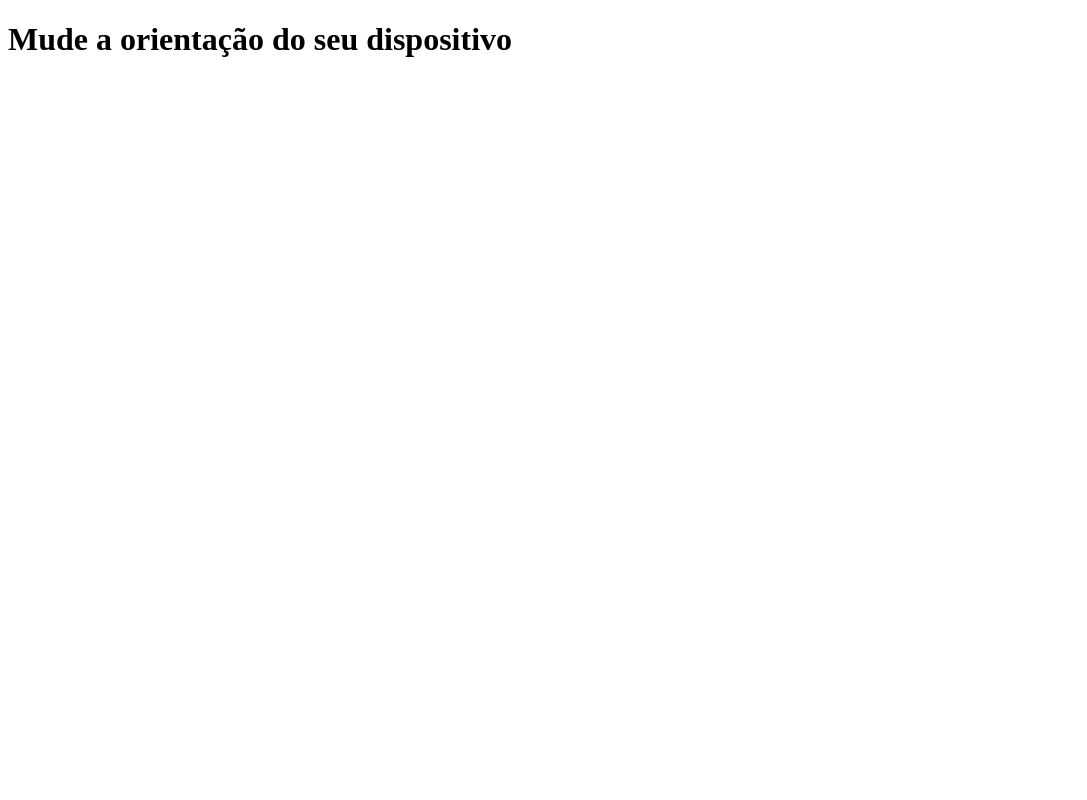
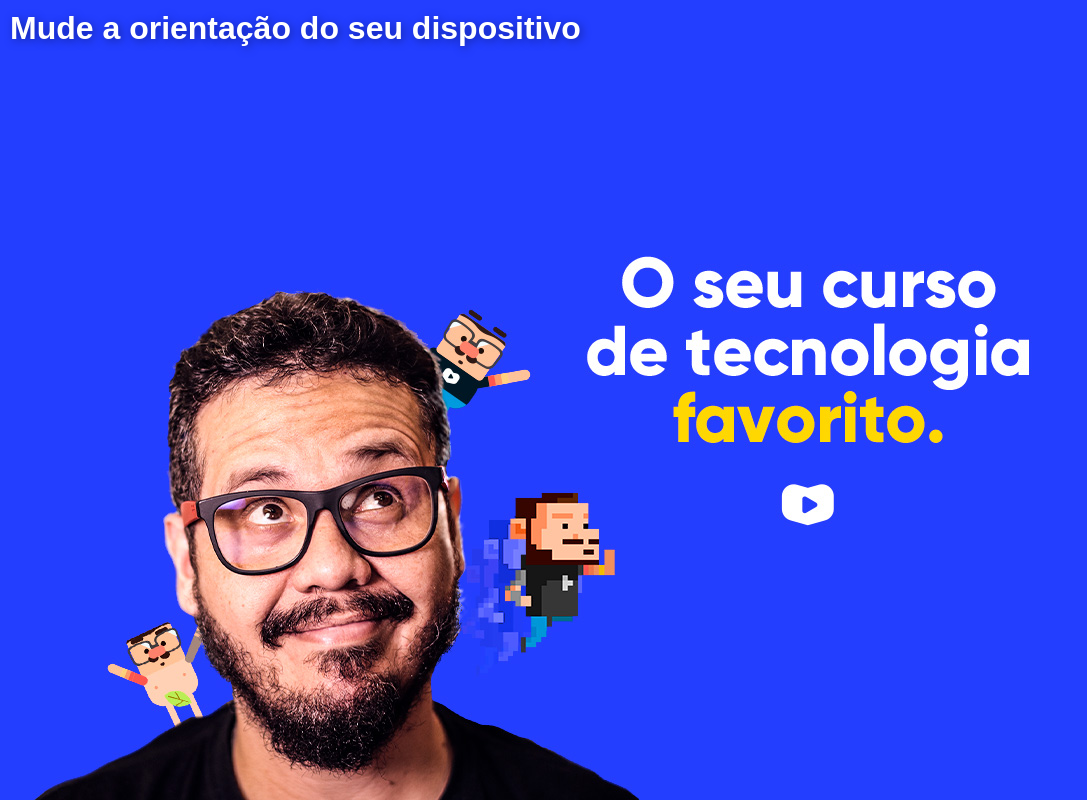
Before and after one commit to Andonizete/html-css, a plain HTML site: page Excercícios/ex026/mq002/index.html in a window 1280 px wide. Shown: the whole page, without its empty margins (0-1087 px from the left). Drawn offline with Linux system fonts and the light colour scheme.

Commit message:
atualizado

```diff
--- a/Excercícios/ex026/mq002/estilos/paisagem.css
+++ b/Excercícios/ex026/mq002/estilos/paisagem.css
@@ -1,3 +1,7 @@
 @charset "UTF-8";
 
 /*Paisagem*/
+body{
+    background-image: url(../imagem/cev-landscape.jpg);
+    background-position: left bottom; /*Grudar imagem a esqueda e em baixo da tela*/
+}
--- a/Excercícios/ex026/mq002/estilos/retrato.css
+++ b/Excercícios/ex026/mq002/estilos/retrato.css
@@ -1,3 +1,8 @@
 @charset "UTF-8";
 
 /*Retrato*/
+
+body{
+    background-image: url(../imagem/cev-portrait.jpg);
+    background-position: center bottom;
+}
--- a/Excercícios/ex026/mq002/estilos/style.css
+++ b/Excercícios/ex026/mq002/estilos/style.css
@@ -1,3 +1,22 @@
-@charset "UTF8";
+@charset "UTF-8";
 
-/*Geral*/
+/*Geral para todas as mídias*/
+*{
+    margin: 0px;
+    padding: 0px;
+    font-family: Arial, Helvetica, sans-serif;
+}
+
+html, body{
+    width: 100vw;
+    height: 100vh;
+    background-color: #233eff;
+    background-size: contain; /* configurar imagem na tela */
+    background-repeat: no-repeat;
+}
+
+h1{
+    color: white;
+    text-shadow: 2px 2px 8px #1526a7;
+    padding: 10px;
+}
```
